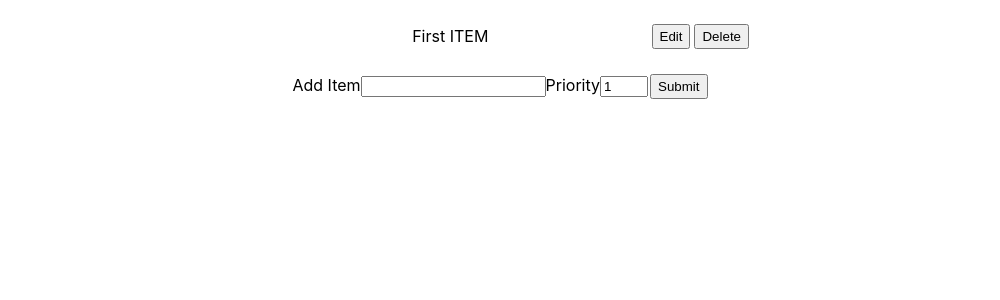
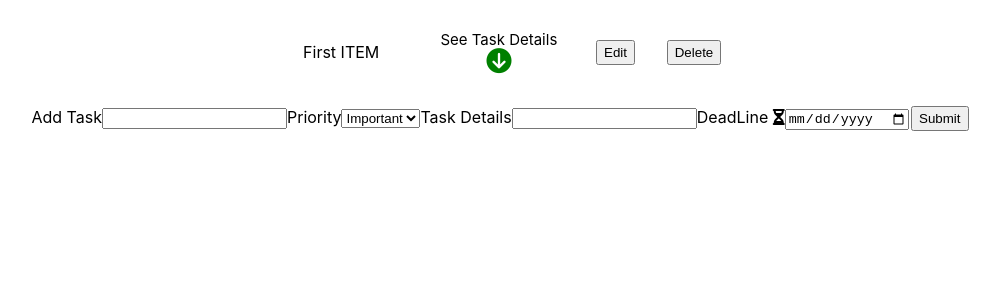
Before and after one commit to AhmedAmin90/To-do-list-React, a React (Create React App) app: page / in a window 1280 px wide. Shown: the top 300 px of the page, without its empty margins (139-1139 px from the left). Built offline with nearby package versions, Linux system fonts and the light colour scheme.

Commit message:
Add task details on the form

```diff
--- a/public/index.html
+++ b/public/index.html
@@ -39,5 +39,9 @@
       To begin the development, run `npm start` or `yarn start`.
       To create a production bundle, use `npm run build` or `yarn build`.
     -->
+    <script
+    src="https://kit.fontawesome.com/a4590f3e3a.js"
+    crossorigin="anonymous"
+  ></script>
   </body>
 </html>
--- a/src/Form.js
+++ b/src/Form.js
@@ -2,9 +2,11 @@ import React , {Component} from 'react'
 
 class Form extends Component {
     state = {
-        text: "",
-        priority: 1 ,
-        edit: false
+        title: "",
+        body: "",
+        priority: "" ,
+        deadLine : "",
+        done: false
     }
 
     handleChange = (e)=>{
@@ -14,25 +16,44 @@ class Form extends Component {
     }
 
     render() {
+        function getDate(){
+            let today = new Date();
+
+          document.getElementById("date").value = today.getFullYear() + '-' + ('0' + (today.getMonth() + 1)).slice(-2) + '-' + ('0' + today.getDate()).slice(-2);
+        }
         return(
             <form>
-                <label htmlFor="text">Add Item</label>
+                <label htmlFor="title">Add Task</label>
+                <input
+                type="title"
+                value={this.state.title}
+                onChange={this.handleChange}
+                name="title"
+                id="title"
+                />
+                <label htmlFor="priority">Priority</label>
+                <select value={this.state.priority}
+                        onChange={this.handleChange}
+                        name="priority"
+                        id="priority"
+                >
+                    <option>Important</option>
+                    <option>Meidum</option>
+                    <option>Normal</option>
+                </select>
+                <label htmlFor="body">Task Details</label>
                 <input
                 type="text"
-                value={this.state.text}
+                value={this.state.body}
                 onChange={this.handleChange}
-                name="text"
-                id="text"
+                name="body"
+                id="body"
                 />
-                <label htmlFor="priority">Priority</label>
+                <label>DeadLine <i className="fas fa-hourglass-half"></i></label>
                 <input
-                type="number"
-                min={1}
-                max={4}
-                value={this.state.priority}
+                type="date"
+                value={this.state.deadLine}
                 onChange={this.handleChange}
-                name="priority"
-                id="priority"
                 />
                 <button> Submit </button>
             </form>
--- a/src/Item.css
+++ b/src/Item.css
@@ -1,17 +1,32 @@
-.Item {
+.Item-title{
     display: flex;
-    justify-content: center;
+    justify-content: space-evenly;
+    align-items: center;
     width: 500px;
     margin: 10px auto;
 }
 
 p {
-    width: 80%;
+    width: 25%;
 }
 
+.Item-details {
+    font-size: 15px;
+    padding: 5px;
+}
 button {
     margin: 2px;
     width: auto;
     height: 25px;
     align-self: center;
 }
+
+.fa-arrow-circle-down {
+    color: green;
+    font-size: 25px;
+    cursor: pointer;
+}
+
+.hide{
+    display: none;
+}
--- a/src/Item.js
+++ b/src/Item.js
@@ -2,12 +2,29 @@ import React , {Component} from 'react'
 import './Item.css'
 
 class Item extends Component {
+    state = {}
+
     render(){
+        const seeDetails = ()=>{
+            const itemBody = document.querySelector('.Item-body');
+            itemBody.classList.toggle('hide');
+        }
+        const isDone = this.props.done ? <i className="fas fa-check-double"></i>  : <i className="fas fa-hourglass-end"></i>;
+
         return(
             <div className="Item">
-                <p className="Item-text">{this.props.text}</p>
-                <button>Edit</button>
-                <button>Delete</button>
+             <div className="Item-title">
+                 <p className="Item-text">{this.props.title}</p>
+                 <p className="Item-details">See Task Details <i onClick={seeDetails} className="fas fa-arrow-circle-down"></i> </p>
+                 <button>Edit</button>
+                 <button>Delete</button>
+              </div>
+              <div className="Item-body hide">
+                 <p className="Item-text"> Task details: {this.props.body}</p>
+                 <p className="Item-text">Dead line: {this.props.date}</p>
+                 <p className="Item-text">Priority: {this.props.priority}</p>
+                 <p className="Item-text">{isDone}</p>
+              </div>
             </div>
         )
     }
--- a/src/List.js
+++ b/src/List.js
@@ -3,14 +3,18 @@ import Item from './Item'
 import Form from './Form'
 class List extends Component {
     state = {
-        text: "First ITEM"
+        title: "First ITEM",
+        body: "This is a test task",
+        date: "",
+        priority: "Importatn",
+        done: true
     }
 
 
     render(){
         return (
             <div>
-                <Item text={this.state.text}/>
+                <Item title={this.state.title} body={this.state.body} date={this.state.date} priority={this.state.priority} done={this.state.done}/>
                 <Form />
             </div>
         )
```
